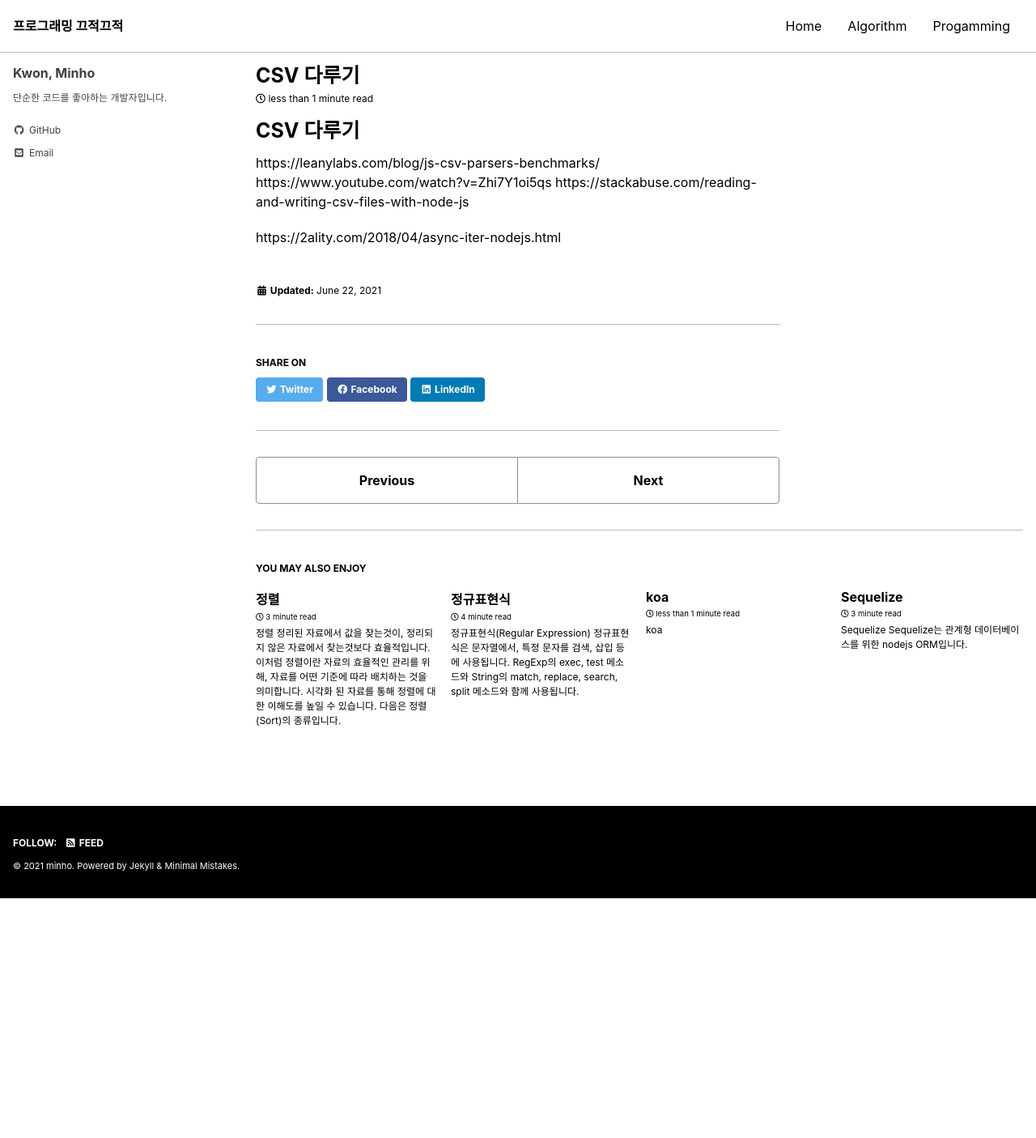
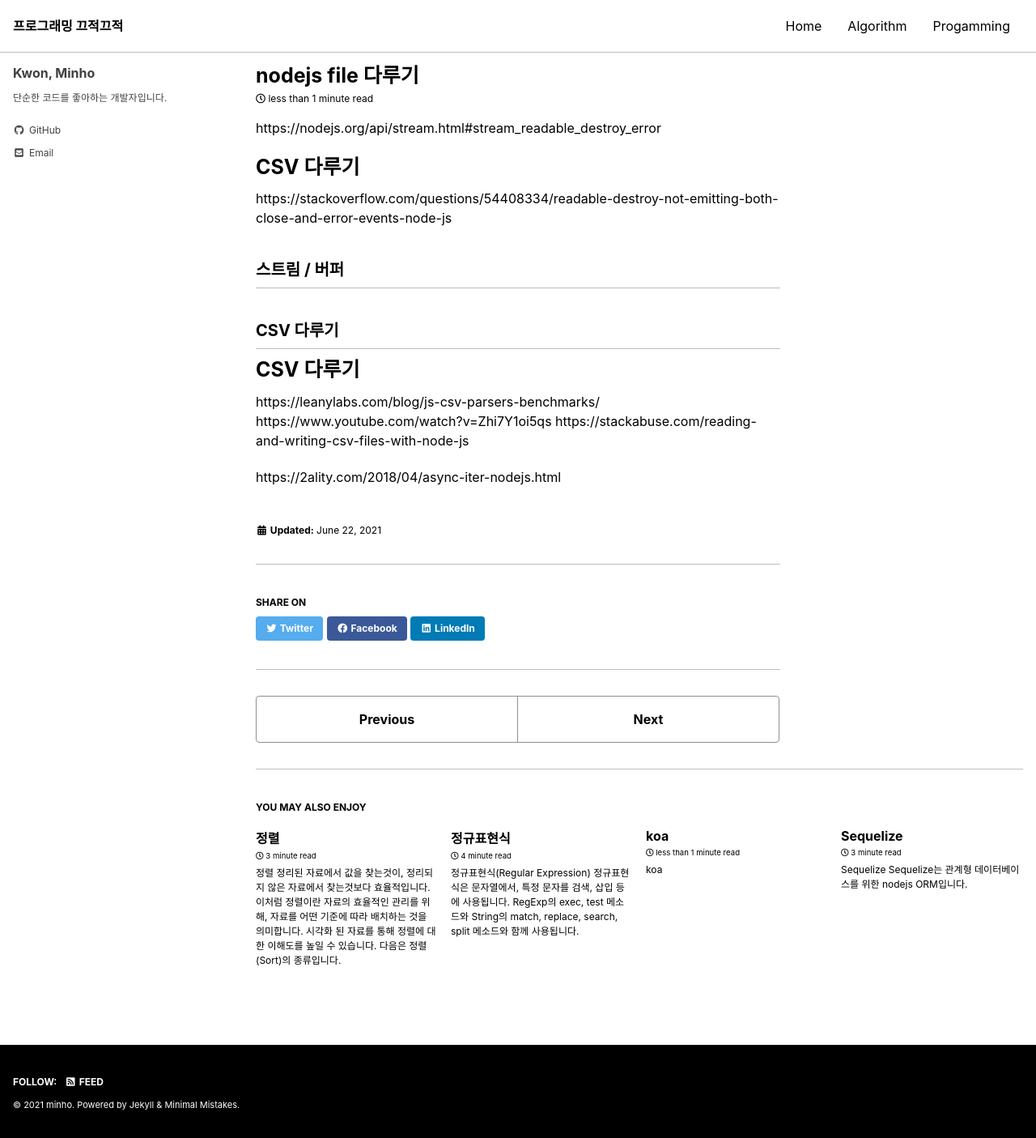
Before and after one commit to minhob38/minhob38.github.io, a Jekyll site: the page built from _posts/2021-06-22-file-handling-post.md, in a window 1280 px wide. Shown: the whole page at 81% size. Built offline with Jekyll 4.4.1, drawn with Linux system fonts in a browser that asks for light colours; cached includes are drawn as plain includes; before the commit the page ends 1109 px from its top, so only the background shows below that.

Commit message:
Fix file name

```diff
--- a/_posts/2021-06-22-csv.md
+++ b/_posts/2021-06-22-file-handling-post.md
@@ -1,11 +1,18 @@
 ---
-title: "CSV 다루기"
+title: "nodejs file 다루기"
 categories:
   - programming
 date: 2021-06-22 01:00:00 +0900
 last_modified_at: 2021-06-22 01:00:00 +0900
 ---
+https://nodejs.org/api/stream.html#stream_readable_destroy_error
+# CSV 다루기
+https://stackoverflow.com/questions/54408334/readable-destroy-not-emitting-both-close-and-error-events-node-js
 
+## 스트림  / 버퍼
+
+
+## CSV 다루기
 # CSV 다루기
 https://leanylabs.com/blog/js-csv-parsers-benchmarks/
 https://www.youtube.com/watch?v=Zhi7Y1oi5qs
```
Also changed, not shown: _posts/2021-06-22-file-handling.md (deleted, +0 -15 lines), _posts/2021-06-14-cors-post.md (line endings or trailing spaces), _posts/2021-06-22-encoding-post.md (renamed from _posts/2021-06-22-encoding.md), _posts/2021-06-23-regular-expression-post.md (line endings or trailing spaces).
